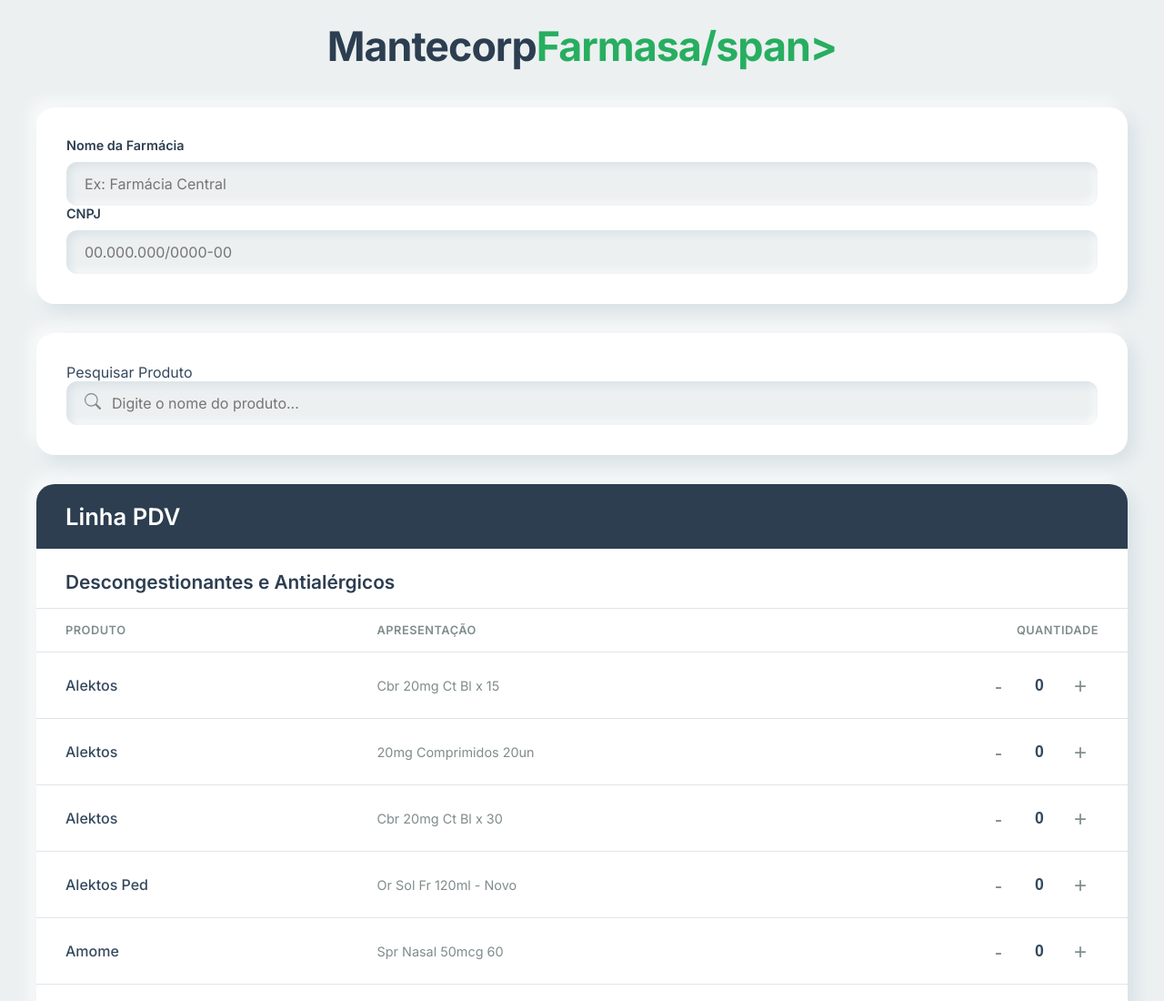
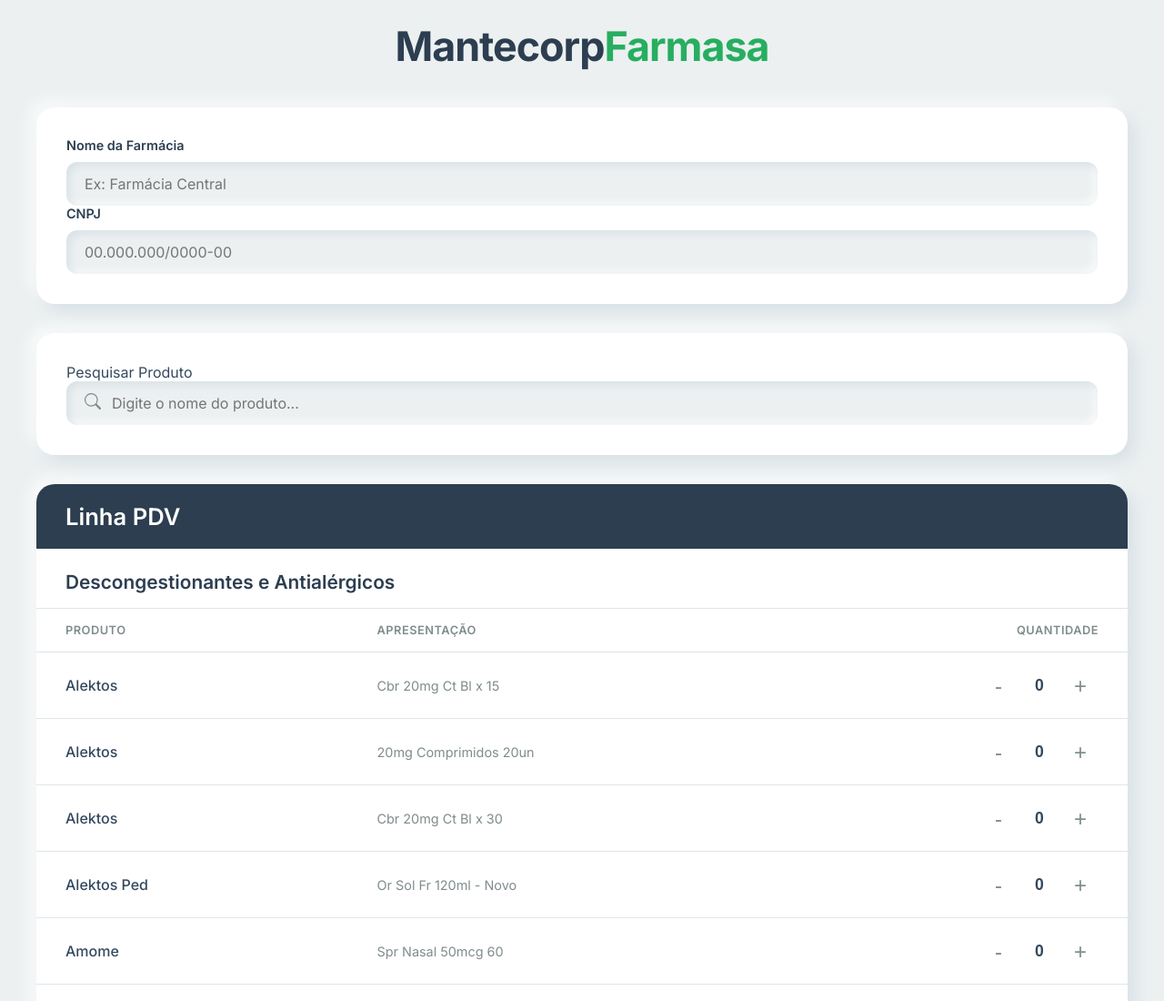
Before and after one commit to altaperformancepro/PEDIDO_MANTECORP, a plain HTML site: page index.html in a window 1280 px wide. Shown: the top 1100 px of the page at 91% size. Drawn offline with Linux system fonts and the light colour scheme.

Commit message:
Update index.html

```diff
--- a/index.html
+++ b/index.html
@@ -341,7 +341,7 @@
 
     <div class="container">
         <header class="header">
-            <h1>Mantecorp<span>Farmasa/span></h1>
+            <h1>Mantecorp<span>Farmasa</span></h1>
         </header>
 
         <form id="orderForm" onsubmit="return false;">
```
